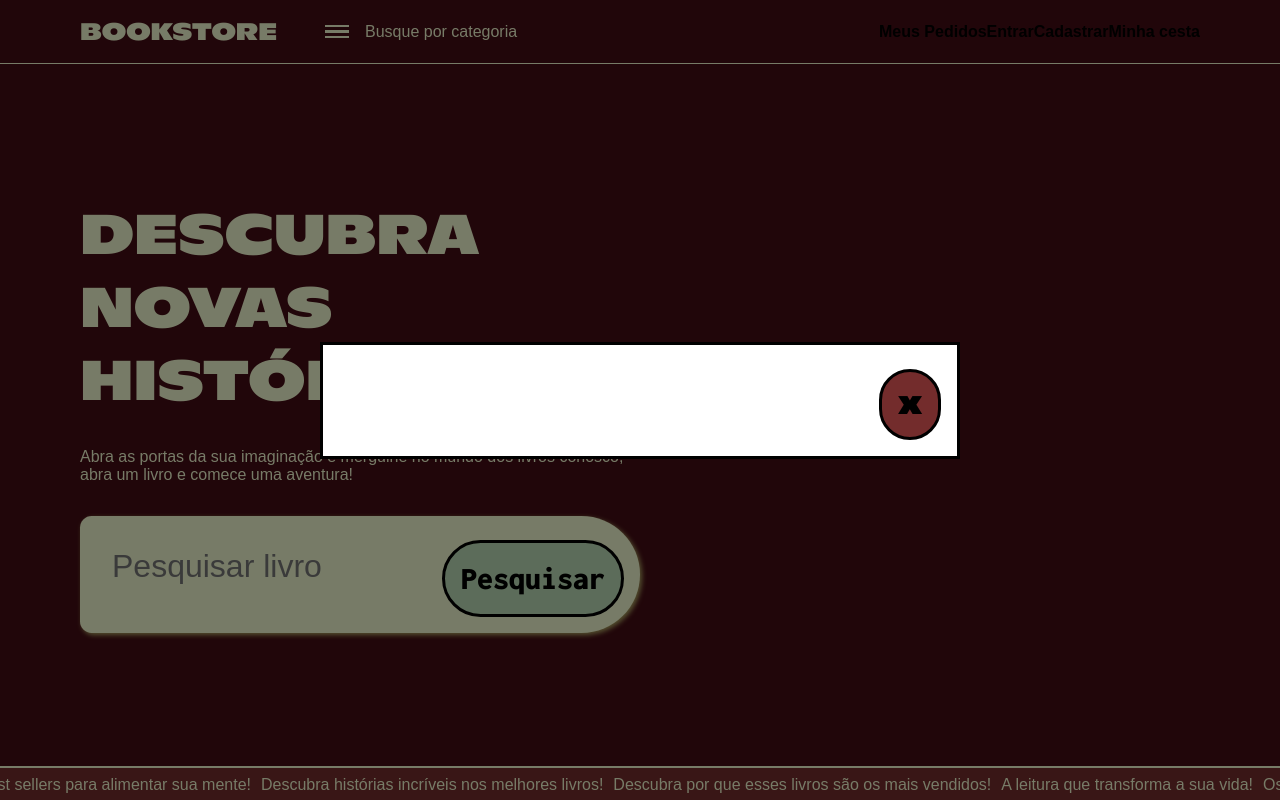
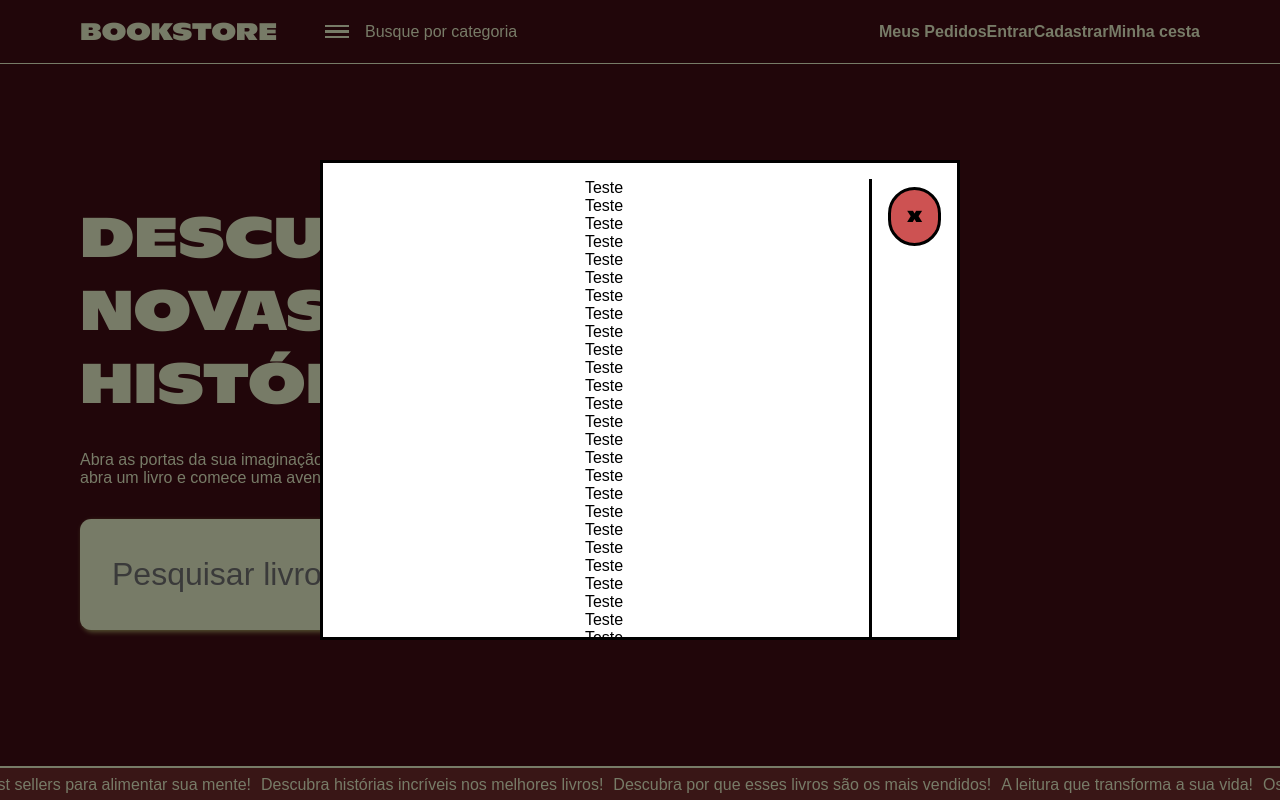
Before and after one commit to NerdyNetwork/backend-livraria, a React (Vite) app in the folder frontend/: page / in a window 1280 px wide. Both pictures are taken after a click on the element "Minha cesta". Shown: the top 800 px of the page. Built offline with nearby package versions, Linux system fonts and the light colour scheme; no server answers.

Commit message:
update: modal

```diff
--- a/frontend/src/components/Header/index.tsx
+++ b/frontend/src/components/Header/index.tsx
@@ -11,14 +11,14 @@ export const Header = () => {
 
   return (
     <div className={styles.container}>
-      <div>
+      <div className={styles["left-menu"]}>
         <Link to="/" className={styles.title}>BOOKSTORE</Link>
 
         <MenuIcon />
 
         <span className={styles["menu-label"]}>Busque por categoria</span>
       </div>
-      <div>
+      <div className={styles["right-menu"]}>
         <b>Meus Pedidos</b>
         <b onClick={() => navigate("/login")}>Entrar</b>
         <b onClick={() => navigate("/register")}>Cadastrar</b>
@@ -28,7 +28,76 @@ export const Header = () => {
       {
         isModalOpen &&
         <Modal onClose={() => setIsModalOpen(false)}>
-
+          <div>Teste</div>
+          <div>Teste</div>
+          <div>Teste</div>
+          <div>Teste</div>
+          <div>Teste</div>
+          <div>Teste</div>
+          <div>Teste</div>
+          <div>Teste</div>
+          <div>Teste</div>
+          <div>Teste</div>
+          <div>Teste</div>
+          <div>Teste</div>
+          <div>Teste</div>
+          <div>Teste</div>
+          <div>Teste</div>
+          <div>Teste</div>
+          <div>Teste</div>
+          <div>Teste</div>
+          <div>Teste</div>
+          <div>Teste</div>
+          <div>Teste</div>
+          <div>Teste</div>
+          <div>Teste</div>
+          <div>Teste</div>
+          <div>Teste</div>
+          <div>Teste</div>
+          <div>Teste</div>
+          <div>Teste</div>
+          <div>Teste</div>
+          <div>Teste</div>
+          <div>Teste</div>
+          <div>Teste</div>
+          <div>Teste</div>
+          <div>Teste</div>
+          <div>Teste</div>
+          <div>Teste</div>
+          <div>Teste</div>
+          <div>Teste</div>
+          <div>Teste</div>
+          <div>Teste</div>
+          <div>Teste</div>
+          <div>Teste</div>
+          <div>Teste</div>
+          <div>Teste</div>
+          <div>Teste</div>
+          <div>Teste</div>
+          <div>Teste</div>
+          <div>Teste</div>
+          <div>Teste</div>
+          <div>Teste</div>
+          <div>Teste</div>
+          <div>Teste</div>
+          <div>Teste</div>
+          <div>Teste</div>
+          <div>Teste</div>
+          <div>Teste</div>
+          <div>Teste</div>
+          <div>Teste</div>
+          <div>Teste</div>
+          <div>Teste</div>
+          <div>Teste</div>
+          <div>Teste</div>
+          <div>Teste</div>
+          <div>Teste</div>
+          <div>Teste</div>
+          <div>Teste</div>
+          <div>Teste</div>
+          <div>Teste</div>
+          <div>Teste</div>
+          <div>Teste</div>
         </Modal>
       }
     </div>
--- a/frontend/src/components/Header/styles.module.scss
+++ b/frontend/src/components/Header/styles.module.scss
@@ -24,17 +24,17 @@
     margin-left: 1rem;
   }
 
-  div {
+  .left-menu {
     display: flex;
     align-items: center;
 
     b {
       cursor: pointer;
     }
+  }
 
-    &:last-child {
-      gap: 1.5rem;
-      color: $white;
-    }
+  .right-menu {
+    gap: 1.5rem;
+    color: $white;
   }
 }
--- a/frontend/src/components/Modal/index.tsx
+++ b/frontend/src/components/Modal/index.tsx
@@ -14,12 +14,14 @@ export const Modal: React.FC<ModalProps> = ({ onClose, children }) => {
   return (
     <div className={styles["modal"]}>
       <div className={styles["modal-content"]}>
-        <div className={styles["header"]}>
+        <div className={styles["modal-content-column"]}>
+          {children}
+        </div>
+        <div className={styles["header-content"]}>
           <button className={styles["close-button"]} onClick={closeModal}>
             X
           </button>
         </div>
-        {children}
       </div>
     </div>
   );
--- a/frontend/src/components/Modal/styles.module.scss
+++ b/frontend/src/components/Modal/styles.module.scss
@@ -14,21 +14,36 @@
   z-index: 999;
 
   .modal-content {
+    display: flex;
+    align-items: start;
     background-color: #fff;
     border: $border-config;
     padding: 1rem;
     max-width: $max-width;
+    max-height: 30rem;
+    overflow: scroll;
+    overflow-x: hidden;
     width: $width;
 
-    .header {
+    &-column {
       display: flex;
-      justify-content: end;
+      flex-direction: column;
+      align-items: center;
       width: 100%;
+      border-right: $border-config;
+      margin-right: 1rem;
+
+      * {
+        color: #000;
+      }
     }
 
-    .close-button {
-      @extend .title-component;
-      background: $red;
+    .header-content {
+      .close-button {
+        @extend .title-component;
+        font-size: 1rem;
+        background: $red-variant;
+      }
     }
   }
 }
--- a/frontend/src/pages/Login/styles.module.scss
+++ b/frontend/src/pages/Login/styles.module.scss
@@ -21,7 +21,6 @@
 input {
   @extend .input-component;
   font-size: 1.6rem;
-  margin-bottom: 1rem;
 }
 
 button {
--- a/frontend/src/sass/variables.scss
+++ b/frontend/src/sass/variables.scss
@@ -9,5 +9,6 @@ $green1: #68cf58;
 $black: #3a3a3a;
 $wine: #420c14;
 $red: #732c2c;
+$red-variant:#bd1a1ac0;
 $light-red: #904747;
 $yellow: #aba361;
```
